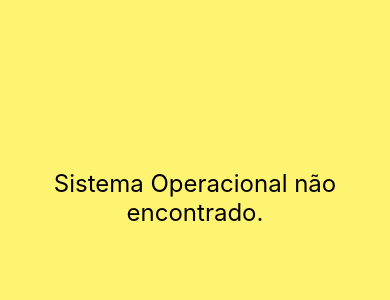
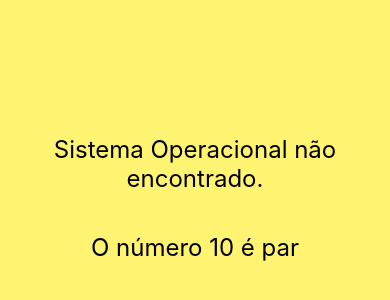
Before and after one commit to LauraaPaiva/expoStart, a React Native app in the folder AwesomeProject/: screen / in a window 390 px wide. Shown: the part 224-524 px from the top of the page. Built offline with nearby package versions, Linux system fonts and the light colour scheme.

Commit message:
Implementação de par e impar

```diff
--- a/AwesomeProject/App.js
+++ b/AwesomeProject/App.js
@@ -3,11 +3,13 @@ import { StyleSheet, Text, View, SafeAreaView } from "react-native";
 import React from "react";
 
 import Diferenciar from "./src/components/Diferenciar/Diferenciar";
+import ParImpar from "./src/components/ParImpar";
 
 export default function App() {
   return (
     <SafeAreaView style={styles.container}>
       <Diferenciar />
+      <ParImpar num={10} />
     </SafeAreaView>
   );
 }
--- /dev/null
+++ b/AwesomeProject/src/components/ParImpar.js
@@ -0,0 +1,11 @@
+import React from "react";
+import { View, Text } from "react-native";
+import estilo from "./estilo";
+
+export default (props) => {
+  return (
+    <Text style={estilo.txtGrande}>
+      O número {props.num} é {(props.num || 0) % 2 === 0 ? "par" : "ímpar"}
+    </Text>
+  );
+};
```
